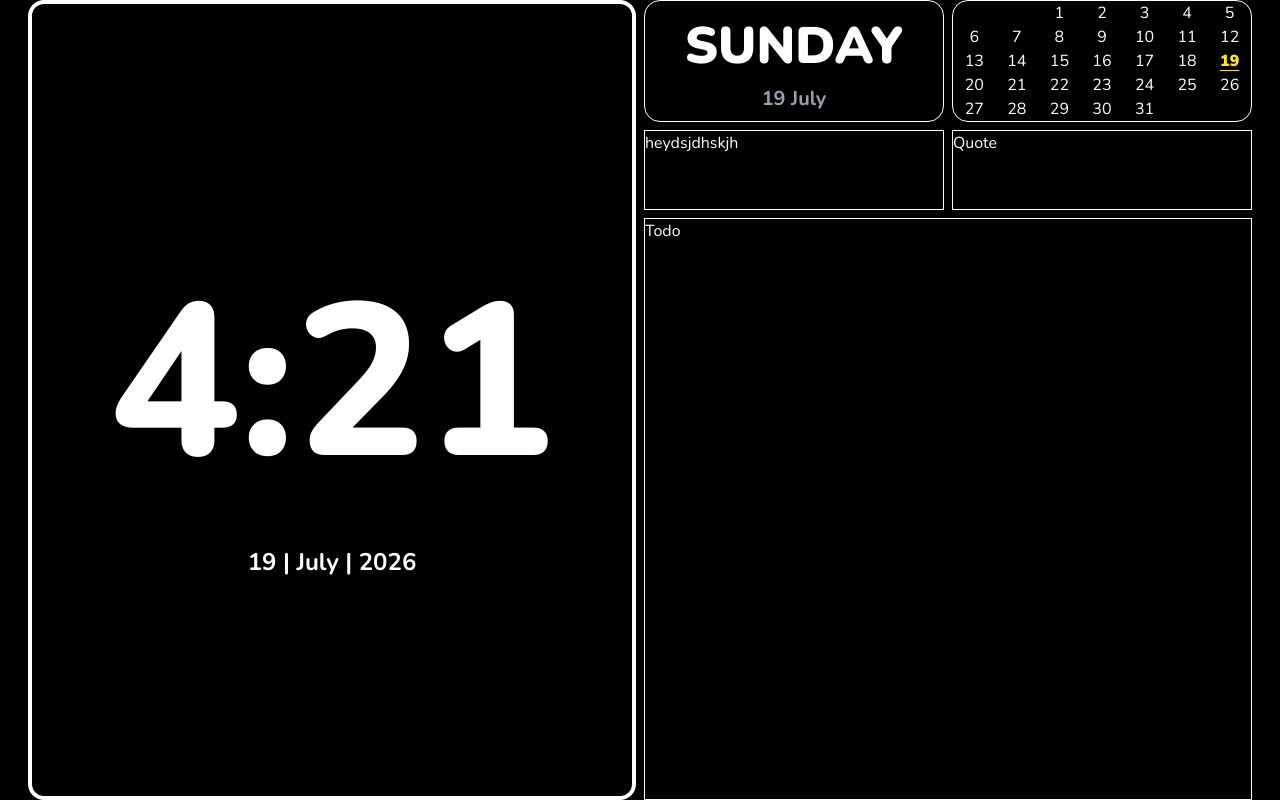
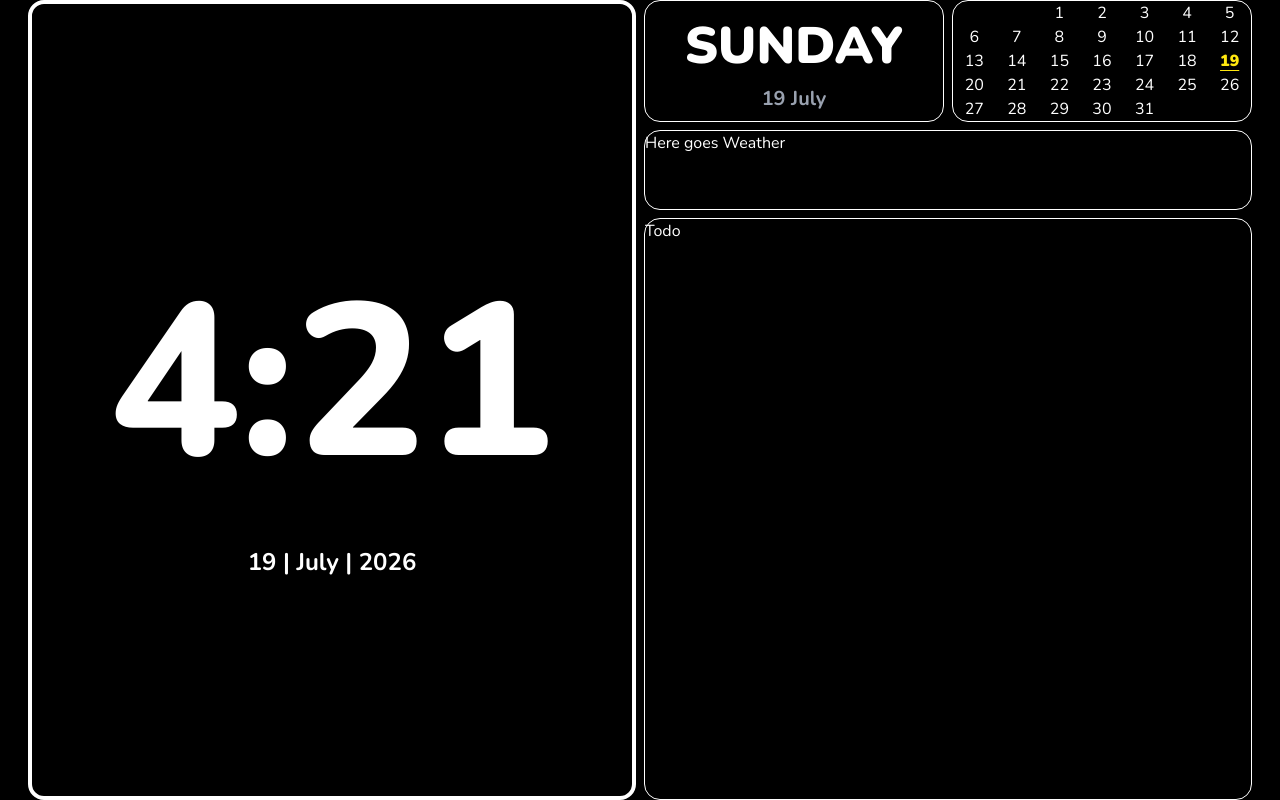
Before and after one commit to Sagarshetty9/Desk-dashboard, a React (Vite) app: page / in a window 1280 px wide. Built offline with nearby package versions, Linux system fonts and the light colour scheme.

Commit message:
added the open mateo api, just havent implemented it...

```diff
--- a/src/components/Weather.tsx
+++ b/src/components/Weather.tsx
@@ -1,25 +1,20 @@
-import getCurrentTemp from "../utils/weather"
-import {useState, useEffect} from 'react';
+import getCurrentTemp from "../utils/weather";
+import { useEffect, useState } from "react";
 
 const Weather = () => {
+  const [weather, setWeather] = useState({});
 
-    const [weather, setWeather] = useState('')
+  useEffect(() => {
 
-    useEffect(() => {
-     const interval = setInterval(() => {
+    setInterval(() => {
+      getCurrentTemp()
+        .then(res => setWeather(res))
+    }, 10000)
+  }, []);
 
-     }, 100000);
+  console.log()
 
+  return <div>Here goes Weather</div>;
+};
 
-    }, [])
-
-
-
-  return (
-    <div>
-        heydsjdhskjh
-    </div>
-  )
-}
-
-export default Weather
+export default Weather;
--- a/src/section/Utility.tsx
+++ b/src/section/Utility.tsx
@@ -19,15 +19,16 @@ const Utility = () => {
         </div>
       </div>
 
-      <div className="flex gap-2">
-        <div className=" border w-[50%] h-20">
+      {/* WEATHER AND QUOTE */}
+      <div className="flex gap-2 ">
+        <div className=" border w-full h-20 rounded-2xl">
           <Weather/>
         </div>
-
-        <div className=" border w-[50%] h-20">Quote</div>
       </div>
 
-      <div className=" border h-full">Todo</div>
+
+      {/*TODO////////////////////////*/}
+      <section className="border h-full rounded-2xl">Todo</section>
     </section>
   );
 };
--- a/src/utils/weather.ts
+++ b/src/utils/weather.ts
@@ -1,22 +1,22 @@
-
 async function getCurrentTemp() {
   try {
     const params = new URLSearchParams({
       latitude: "18.35",
       longitude: "74.02",
-      current: "temperature_2m",
-      timezone: "auto"
+      current: "temperature_2m,weather_code",
+      timezone: "auto",
     });
 
     const url = `https://api.open-meteo.com/v1/forecast?${params.toString()}`;
 
     const response = await fetch(url);
-    if (!response.ok) throw new Error("Network request failed");
 
     const data = await response.json();
 
-    const temp = data.current.temperature_2m;
-    return temp;
+    return {
+      temprature: data.current.temperature_2m,
+      code: data.current.weather_code
+    }
 
   } catch (error) {
     console.error("Error fetching temperature:", error);
```
